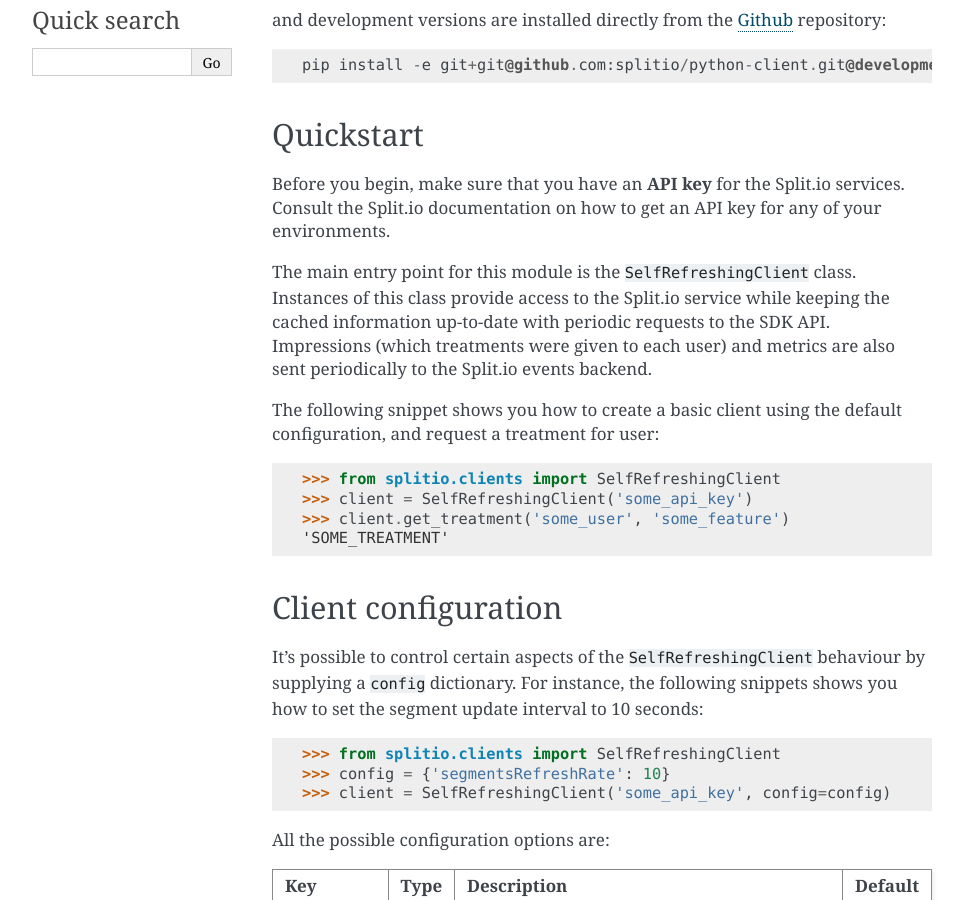
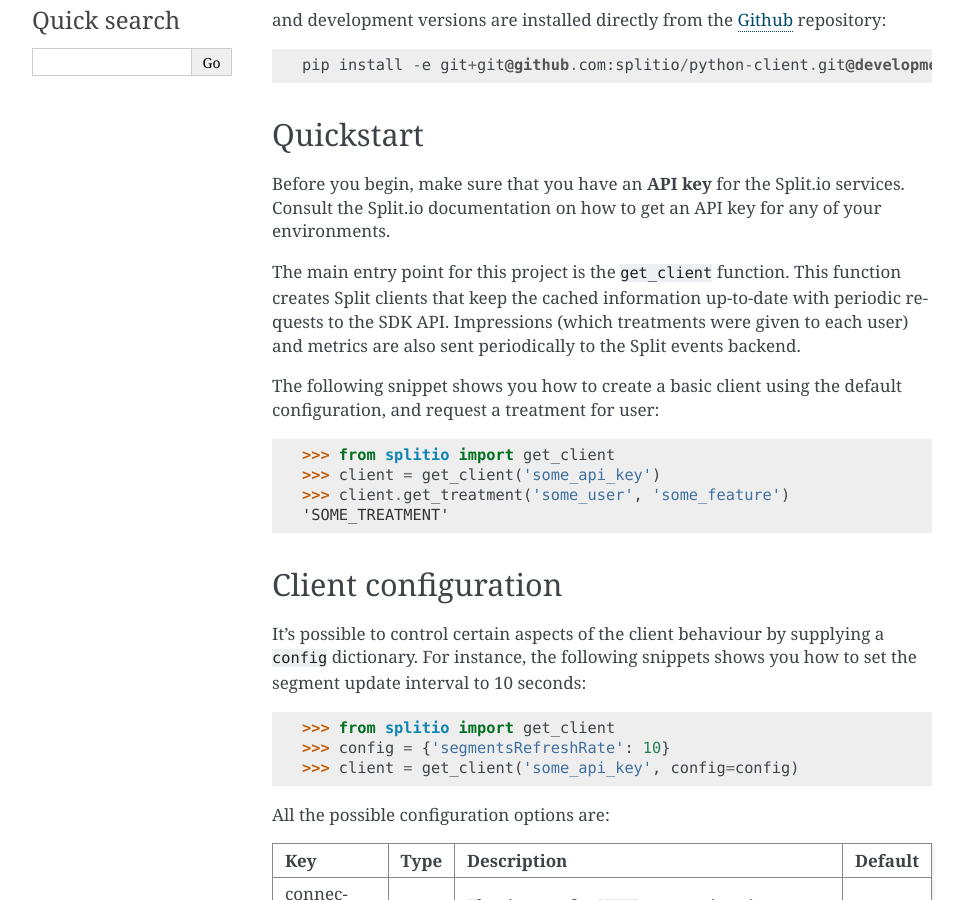
Before and after one commit to splitio/python-client, a Sphinx documentation site: the page built from doc/source/introduction.rst, in a window 1280 px wide and 900 px high, scrolled down 347 px. Shown: the whole window, without its empty margins (148-1112 px from the left). Built offline with Sphinx 7.4.7, drawn with Linux system fonts in a browser that asks for light colours; some of the changed text lies outside the part shown.

Commit message:
Refactored project entry point

```diff
--- a/doc/source/introduction.rst
+++ b/doc/source/introduction.rst
@@ -19,23 +19,23 @@
 
 Before you begin, make sure that you have an **API key** for the Split.io services. Consult the Split.io documentation on how to get an API key for any of your environments.
 
-The main entry point for this module is the ``SelfRefreshingClient`` class. Instances of this class provide access to the Split.io service while keeping the cached information up-to-date with periodic requests to the SDK API. Impressions (which treatments were given to each user) and metrics are also sent periodically to the Split.io events backend.
+The main entry point for this project is the ``get_client`` function. This function creates Split clients that keep the cached information up-to-date with periodic requests to the SDK API. Impressions (which treatments were given to each user) and metrics are also sent periodically to the Split events backend.
 
 The following snippet shows you how to create a basic client using the default configuration, and request a treatment for user: ::
 
-  >>> from splitio.clients import SelfRefreshingClient
-  >>> client = SelfRefreshingClient('some_api_key')
+  >>> from splitio import get_client
+  >>> client = get_client('some_api_key')
   >>> client.get_treatment('some_user', 'some_feature')
   'SOME_TREATMENT'
 
 Client configuration
 --------------------
 
-It's possible to control certain aspects of the ``SelfRefreshingClient`` behaviour by supplying a ``config`` dictionary. For instance, the following snippets shows you how to set the segment update interval to 10 seconds: ::
+It's possible to control certain aspects of the client behaviour by supplying a ``config`` dictionary. For instance, the following snippets shows you how to set the segment update interval to 10 seconds: ::
 
-  >>> from splitio.clients import SelfRefreshingClient
+  >>> from splitio import get_client
   >>> config = {'segmentsRefreshRate': 10}
-  >>> client = SelfRefreshingClient('some_api_key', config=config)
+  >>> client = get_client('some_api_key', config=config)
 
 All the possible configuration options are:
 
@@ -72,8 +72,8 @@
 The localhost environment
 -------------------------
 
-During development the ``LocalhostEnvironmentClient`` client class can be used to avoid hitting the
-Split.io API SDK. This class takes its configuration from a ``.split`` file in the user's *HOME*
+During development it is possible to create a 'localhost client' to avoid hitting the
+Split.io API SDK. The configuration is taken from a ``.split`` file in the user's *HOME*
 directory. The ``.split`` file has the following format: ::
 
   file: (comment | split_line)+
@@ -90,8 +90,8 @@
 
 Whenever a treatment is requested for the feature ``feature_0``, ``treatment_0`` is going to be returned. The same goes for ``feature_1`` and ``treatment_1``. The following example illustrates the behaviour: ::
 
-  >>> from splitio.clients import LocalhostEnvironmentClient
-  >>> client = SelfRefreshingClient()
+  >>> from splitio import get_client
+  >>> client = get_client('localhost')
   >>> client.get_treatment('some_user', 'feature_0')
   'treatment_0'
   >>> client.get_treatment('some_other_user', 'feature_0')
@@ -105,17 +105,17 @@
 
 It is possible to specify a different splits file using the ``split_definition_file_name`` argument: ::
 
-  >>> from splitio.clients import LocalhostEnvironmentClient
-  >>> client = SelfRefreshingClient(
+  >>> from splitio import get_client
+  >>> client = get_client(
           split_definition_file_name='/path/to/splits/file')
 
 Specifying Split.io environments
 --------------------------------
 
-By default, the ``SelfRefreshingClient`` instances will send the requests to the Split.io SDK and events production environments. It is possible to change this by supplying values for the ``sdk_api_base_url`` and ``events_api_base_url`` arguments: ::
+By default, all requests are sent to the Split production environments. It is possible to change this by supplying values for the ``sdk_api_base_url`` and ``events_api_base_url`` arguments: ::
 
-  >>> from splitio.clients import SelfRefreshingClient
-  >>> client = SelfRefreshingClient('some_api_key',
+  >>> from splitio import get_client
+  >>> client = get_client('some_api_key',
           sdk_api_base_url='https://sdk-staging.split.io/api',
           events_api_base_url='https://sdk-events.split.io/api')
 
```
Also changed, not shown: README.md (+3 -3 lines), splitio/__init__.py (+48 -0 lines).
